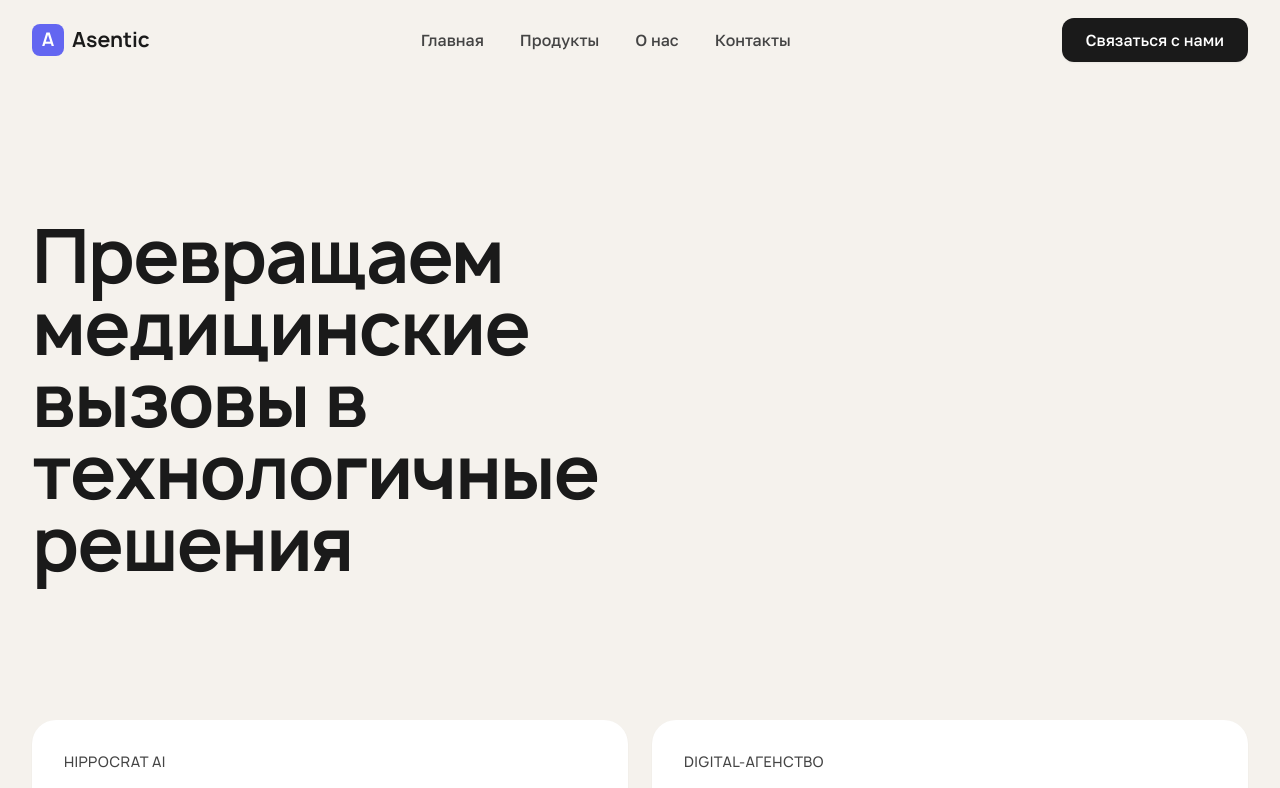
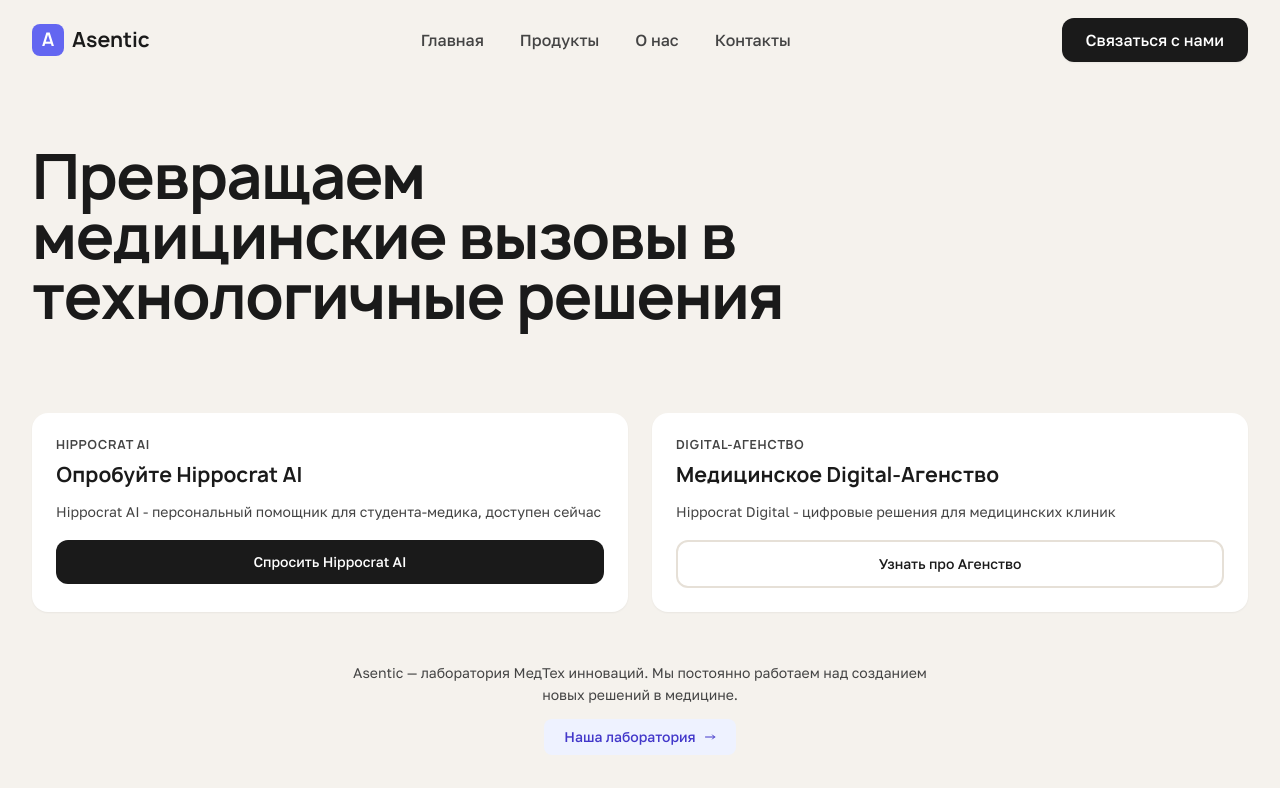
Before and after one commit to imnadsa/asentiq, a Next.js app: page / in a window 1280 px wide. Shown: the top 788 px of the page. Built offline with nearby package versions, Linux system fonts and the light colour scheme.

Commit message:
Update Hero.tsx

```diff
--- a/src/components/sections/Hero.tsx
+++ b/src/components/sections/Hero.tsx
@@ -12,25 +12,27 @@
     if (currentWordIndex < words.length) {
       const timer = setTimeout(() => {
         setCurrentWordIndex(prev => prev + 1)
-      }, 200) // 200ms между словами
+      }, 200)
       return () => clearTimeout(timer)
     }
   }, [currentWordIndex, words.length])
 
   return (
-    <section className="relative min-h-screen bg-cream flex items-center justify-center overflow-hidden pt-20">
+    <section className="relative min-h-screen bg-cream flex items-center justify-center overflow-hidden pt-16">
       <Container size="xl" padding="lg" className="relative">
-        <div className="grid grid-cols-1 lg:grid-cols-2 gap-12 lg:gap-16 items-center min-h-[80vh] py-16">
+        <div className="space-y-12">
 
-          {/* Левая часть - контент */}
-          <div className="space-y-8">
-            {/* Главный заголовок с анимацией по словам */}
-            <h1 className="text-4xl sm:text-5xl lg:text-6xl xl:text-7xl font-manrope font-bold text-text-primary leading-[1.1] tracking-tight">
+          {/* Верхняя часть - заголовок и место для иконки */}
+          <div className="grid grid-cols-1 lg:grid-cols-12 gap-8 items-center">
+
+            {/* Левая часть - заголовок (8 колонок) */}
+            <div className="lg:col-span-8">
+              <h1 className="text-4xl sm:text-5xl lg:text-6xl font-manrope font-bold text-text-primary leading-[1.1] tracking-tight">
                 {words.map((word, index) => (
                   <span
                     key={index}
                     className={cn(
-                    "inline-block transition-all duration-500 ease-out mr-4",
+                      "inline-block transition-all duration-500 ease-out mr-3",
                       index < currentWordIndex
                         ? "opacity-100 translate-y-0"
                         : "opacity-0 translate-y-4"
@@ -42,75 +44,75 @@
               </h1>
             </div>
 
-          {/* Правая часть - место для иконки */}
-          <div className="hidden lg:flex justify-center items-center">
-            <div className="w-80 h-80 flex items-center justify-center">
+            {/* Правая часть - место для иконки (4 колонки) */}
+            <div className="lg:col-span-4 hidden lg:flex justify-center items-center">
+              <div className="w-64 h-64 flex items-center justify-center">
                 {/* Место для будущей иконки */}
                 <div className="w-full h-full bg-transparent" />
               </div>
             </div>
           </div>
 
-        {/* Карточки продуктов - как у Anthropic */}
-        <div className="grid grid-cols-1 lg:grid-cols-2 gap-6 mb-12">
+          {/* Карточки продуктов */}
+          <div className="grid grid-cols-1 lg:grid-cols-2 gap-6">
 
             {/* Карточка Hippocrat AI */}
-          <div className="bg-white rounded-3xl p-8 shadow-sm hover:shadow-md transition-shadow duration-300">
-            <div className="space-y-6">
+            <div className="bg-white rounded-2xl p-6 shadow-sm hover:shadow-md transition-shadow duration-300">
+              <div className="space-y-4">
                 <div>
-                <div className="text-sm font-manrope font-medium text-text-secondary uppercase tracking-wide mb-3">
+                  <div className="text-xs font-manrope font-semibold text-text-secondary uppercase tracking-wider mb-2">
                     HIPPOCRAT AI
                   </div>
-                <h2 className="text-2xl font-manrope font-bold text-text-primary mb-4">
+                  <h2 className="text-xl font-manrope font-bold text-text-primary mb-3">
                     Опробуйте Hippocrat AI
                   </h2>
-                <p className="text-lg text-text-secondary font-golos-text leading-relaxed">
+                  <p className="text-sm text-text-secondary font-golos-text leading-relaxed">
                     Hippocrat AI - персональный помощник для студента-медика, доступен сейчас
                   </p>
                 </div>
 
-              <button className="w-full bg-text-primary text-white px-8 py-4 rounded-xl font-golos-text font-medium text-lg hover:bg-gray-800 transition-colors duration-200">
+                <button className="w-full bg-text-primary text-white px-6 py-3 rounded-xl font-golos-text font-medium text-sm hover:bg-gray-800 transition-colors duration-200">
                   Спросить Hippocrat AI
                 </button>
               </div>
             </div>
 
             {/* Карточка Digital-Агенство */}
-          <div className="bg-white rounded-3xl p-8 shadow-sm hover:shadow-md transition-shadow duration-300">
-            <div className="space-y-6">
+            <div className="bg-white rounded-2xl p-6 shadow-sm hover:shadow-md transition-shadow duration-300">
+              <div className="space-y-4">
                 <div>
-                <div className="text-sm font-manrope font-medium text-text-secondary uppercase tracking-wide mb-3">
+                  <div className="text-xs font-manrope font-semibold text-text-secondary uppercase tracking-wider mb-2">
                     DIGITAL-АГЕНСТВО
                   </div>
-                <h2 className="text-2xl font-manrope font-bold text-text-primary mb-4">
+                  <h2 className="text-xl font-manrope font-bold text-text-primary mb-3">
                     Медицинское Digital-Агенство
                   </h2>
-                <p className="text-lg text-text-secondary font-golos-text leading-relaxed">
+                  <p className="text-sm text-text-secondary font-golos-text leading-relaxed">
                     Hippocrat Digital - цифровые решения для медицинских клиник
                   </p>
                 </div>
 
-              <button className="w-full border-2 border-cream-dark text-text-primary px-8 py-4 rounded-xl font-golos-text font-medium text-lg hover:border-text-primary hover:shadow-sm transition-all duration-200">
+                <button className="w-full border-2 border-cream-dark text-text-primary px-6 py-3 rounded-xl font-golos-text font-medium text-sm hover:border-text-primary hover:shadow-sm transition-all duration-200">
                   Узнать про Агенство
                 </button>
               </div>
             </div>
           </div>
 
-        {/* Дополнительная кнопка лаборатории */}
+          {/* Компактная кнопка лаборатории */}
           <div className="text-center">
-          <div className="inline-flex flex-col items-center space-y-4">
-            <p className="text-text-secondary font-golos-text text-lg max-w-2xl">
-              Asentic — это лаборатория МедТех инноваций. Мы не останавливаемся на одном продукте
-              и постоянно работаем над созданием новых решений в сфере медицинских технологий.
+            <div className="inline-flex flex-col items-center space-y-3">
+              <p className="text-text-secondary font-golos-text text-sm max-w-xl leading-relaxed">
+                Asentic — лаборатория МедТех инноваций. Мы постоянно работаем над созданием новых решений в медицине.
               </p>
 
-            <button className="bg-accent-50 text-accent-700 px-6 py-3 rounded-xl font-golos-text font-medium hover:bg-accent-100 transition-colors duration-200 flex items-center space-x-2">
+              <button className="bg-accent-50 text-accent-700 px-5 py-2 rounded-lg font-golos-text font-medium text-sm hover:bg-accent-100 transition-colors duration-200 flex items-center space-x-2">
                 <span>Наша лаборатория</span>
-              <svg className="w-4 h-4" fill="none" stroke="currentColor" viewBox="0 0 24 24">
+                <svg className="w-3 h-3" fill="none" stroke="currentColor" viewBox="0 0 24 24">
                   <path strokeLinecap="round" strokeLinejoin="round" strokeWidth={2} d="M17 8l4 4m0 0l-4 4m4-4H3" />
                 </svg>
               </button>
+            </div>
           </div>
         </div>
       </Container>
```
Lines whose indentation alone changed are shown as unchanged.
